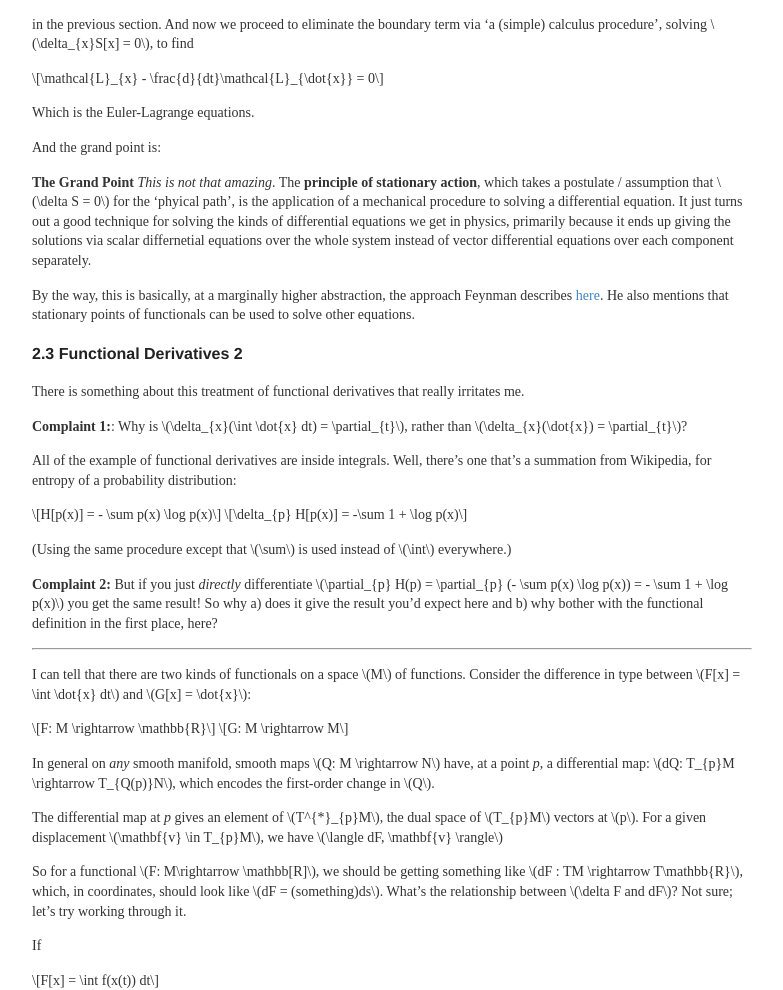
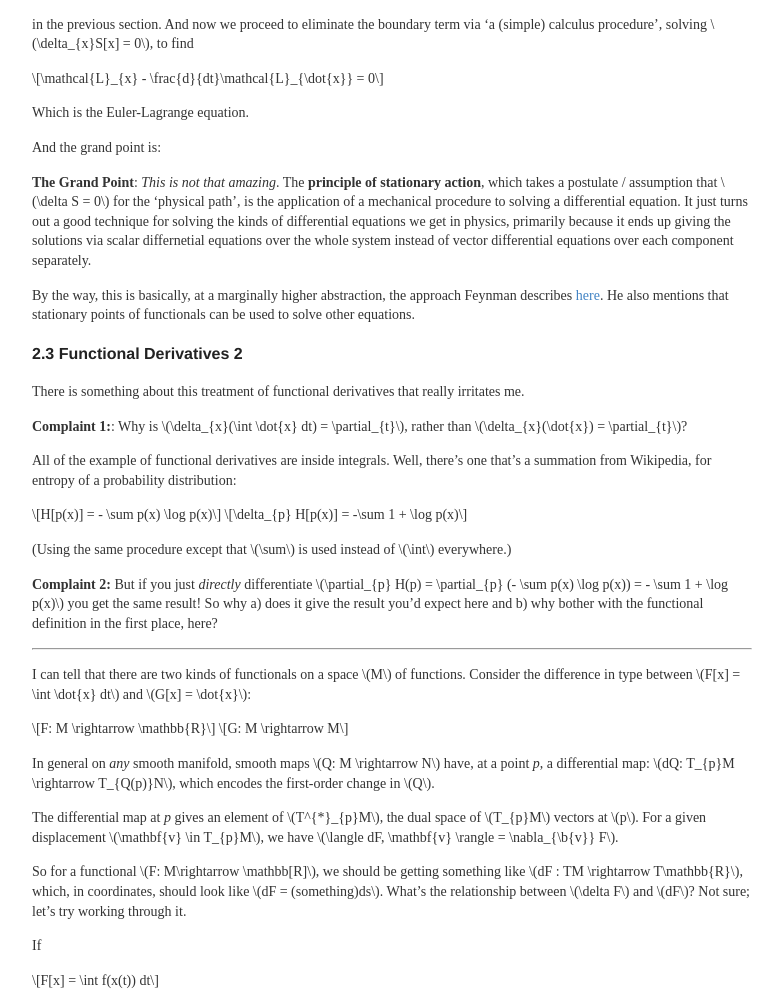
Before and after one commit to ajakaja/ajakaja.github.io, a Jekyll site: the page built from _notes/mechanics.md, in a window 1280 px wide. Shown: the part 4453-5443 px from the top of the page, without its empty margins (248-1031 px from the left). Built offline with Jekyll 4.4.1, drawn with Linux system fonts in a browser that asks for light colours.

```diff
--- a/_config.yml
+++ b/_config.yml
@@ -8,6 +8,7 @@ kramdown:
  input: GFM
  math_engine: mathjax
  hard_wrap: true
+
 
 plugins: [jekyll-sitemap]
 
--- a/_notes/mechanics.md
+++ b/_notes/mechanics.md
@@ -204,11 +204,11 @@ in the previous section. And now we proceed to eliminate the boundary term via '
 
 $$\mathcal{L}_{x} - \frac{d}{dt}\mathcal{L}_{\dot{x}} = 0$$
 
-Which is the Euler-Lagrange equations.
+Which is the Euler-Lagrange equation.
 
 And the grand point is:
 
-**The Grand Point** _This is not that amazing_. The **principle of stationary action**, which takes a postulate / assumption that $$\delta S = 0$$ for the 'phyical path', is the application of a mechanical procedure to solving a differential equation. It just turns out a good technique for solving the kinds of differential equations we get in physics, primarily because it ends up giving the solutions via scalar differnetial equations over the whole system instead of vector differential equations over each component separately.
+**The Grand Point**: _This is not that amazing_. The **principle of stationary action**, which takes a postulate / assumption that $$\delta S = 0$$ for the 'physical path', is the application of a mechanical procedure to solving a differential equation. It just turns out a good technique for solving the kinds of differential equations we get in physics, primarily because it ends up giving the solutions via scalar differnetial equations over the whole system instead of vector differential equations over each component separately.
 
 
 By the way, this is basically, at a marginally higher abstraction, the approach Feynman describes [here](http://yima.csl.illinois.edu/psfile/ECE553/FeynmanLecturesOnPhysicsChapter2-19.pdf). He also mentions that stationary points of functionals can be used to solve other equations.
@@ -239,9 +239,9 @@ $$G: M \rightarrow M$$
 
 In general on *any* smooth manifold, smooth maps $$Q: M \rightarrow N$$ have, at a point *p*, a differential map: $$dQ: T_{p}M \rightarrow T_{Q(p)}N$$, which encodes the first-order change in $$Q$$.
 
-The differential map at *p* gives an element of $$T^{*}_{p}M$$, the dual space of $$T_{p}M$$ vectors at $$p$$. For a given displacement $$\mathbf{v} \in T_{p}M$$, we have $$\langle dF, \mathbf{v} \rangle$$
+The differential map at *p* gives an element of $$T^{*}_{p}M$$, the dual space of $$T_{p}M$$ vectors at $$p$$. For a given displacement $$\mathbf{v} \in T_{p}M$$, we have $$\langle dF, \mathbf{v} \rangle = \nabla_{\b{v}} F$$.
 
-So for a functional $$F: M\rightarrow \mathbb[R]$$, we should be getting something like $$dF : TM \rightarrow T\mathbb{R}$$, which, in coordinates, should look like $$dF = (something)ds$$. What's the relationship between $$\delta F and dF$$? Not sure; let's try working through it.
+So for a functional $$F: M\rightarrow \mathbb[R]$$, we should be getting something like $$dF : TM \rightarrow T\mathbb{R}$$, which, in coordinates, should look like $$dF = (something)ds$$. What's the relationship between $$\delta F$$ and $$dF$$? Not sure; let's try working through it.
 
 If
 
--- a/css/site.scss
+++ b/css/site.scss
@@ -38,6 +38,10 @@ body {
   width: 100%;
   flex: 1;
   position: relative;
+}
+
+pre {
+  tab-size: 2em;
 }
 
 h1, h2, h3, h4, h5, h6 {
```
Also changed, not shown: _includes/katex.html (+8 -1 lines), _notes/calculus.md (+64 -6 lines), _posts/2018-01-03-lessons-from-brexit.md (+3 -3 lines).
